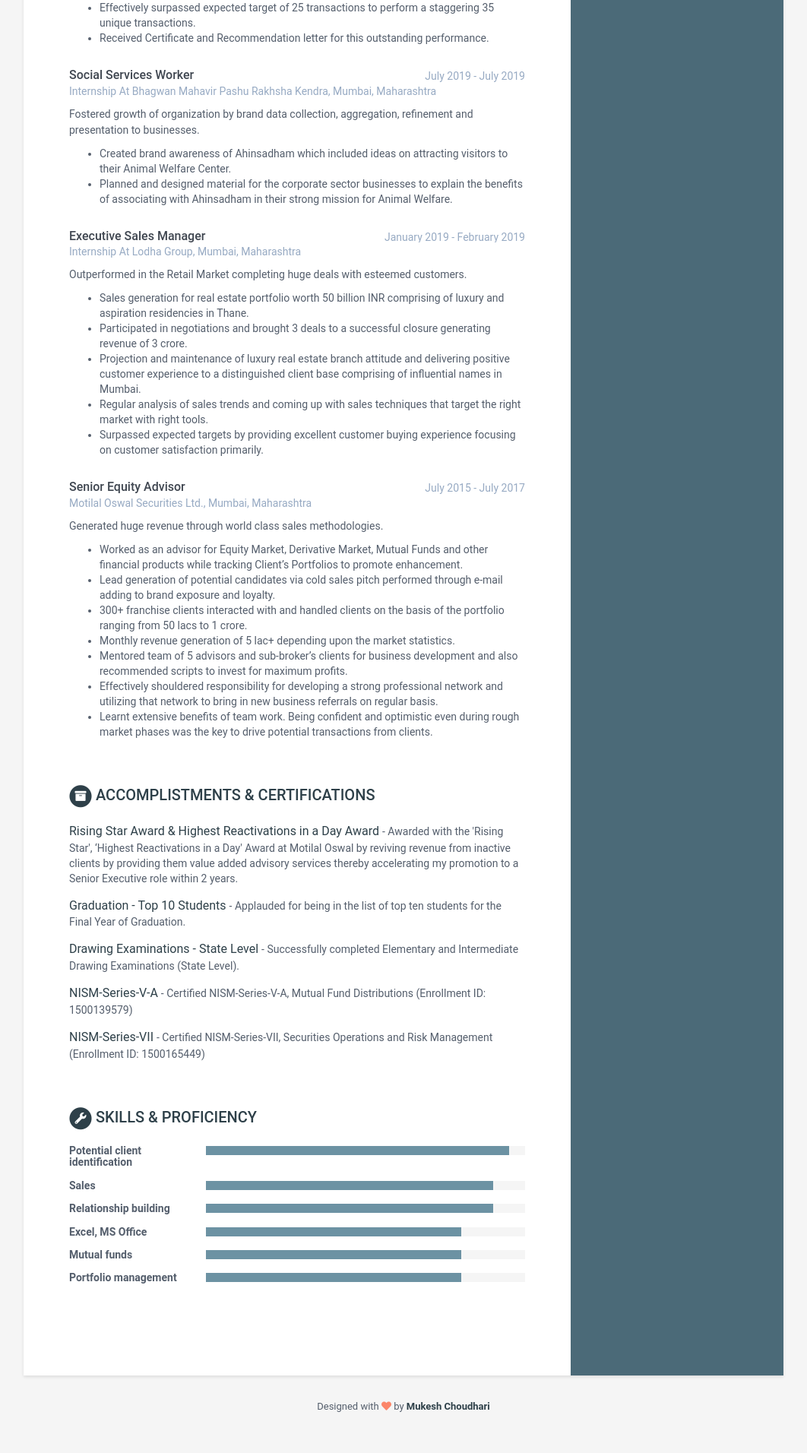
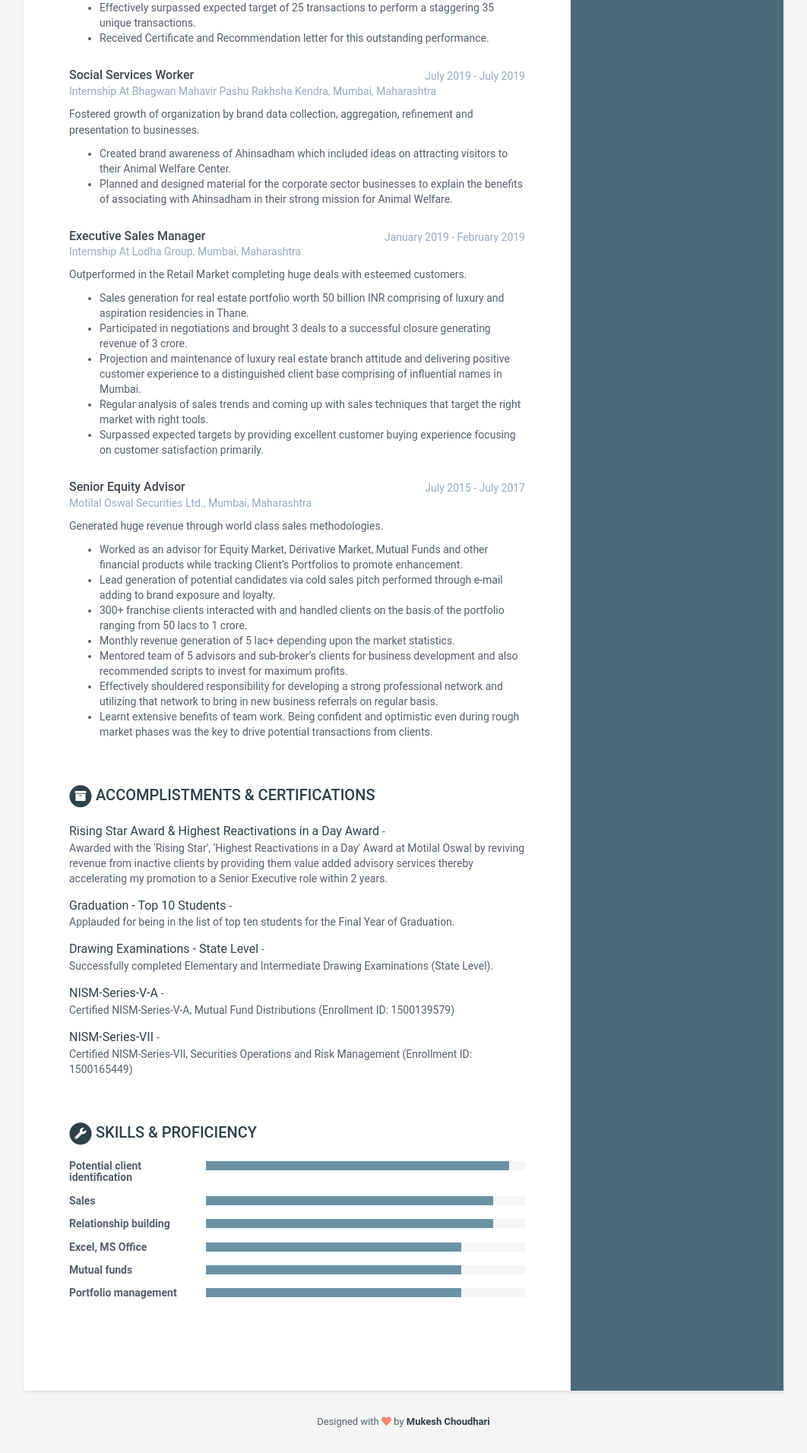
Before and after one commit to sanskruti-shah/online-cv, a Jekyll site: the page built from index.html, in a window 1280 px wide. Shown: the part 792-2704 px from the top of the page at 76% size, without its empty margins (109-1171 px from the left). Built offline with Jekyll 4.4.1, drawn with Linux system fonts in a browser that asks for light colours.

Commit message:
Update projects.html

```diff
--- a/_includes/projects.html
+++ b/_includes/projects.html
@@ -28,7 +28,7 @@
       </span>
 
       {% if project.tagline %}
-      - <span class="project-tagline">{{ project.tagline }}</span>
+      - <span class="project-tagline"><br>{{ project.tagline }}</span>
       {% endif %}
 
     </div><!--//item-->
```
